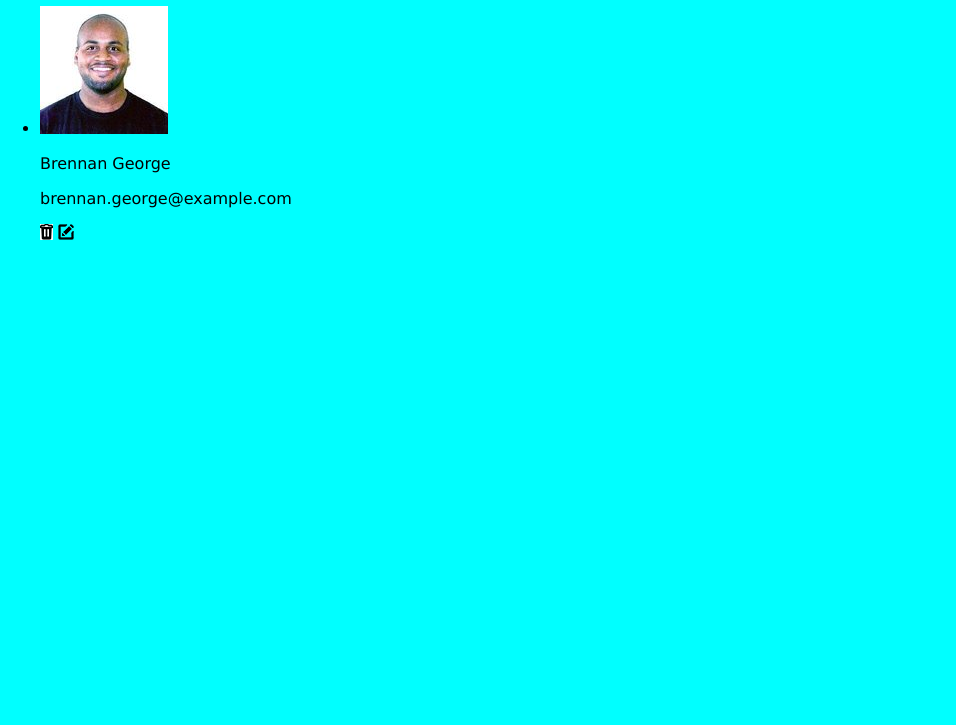
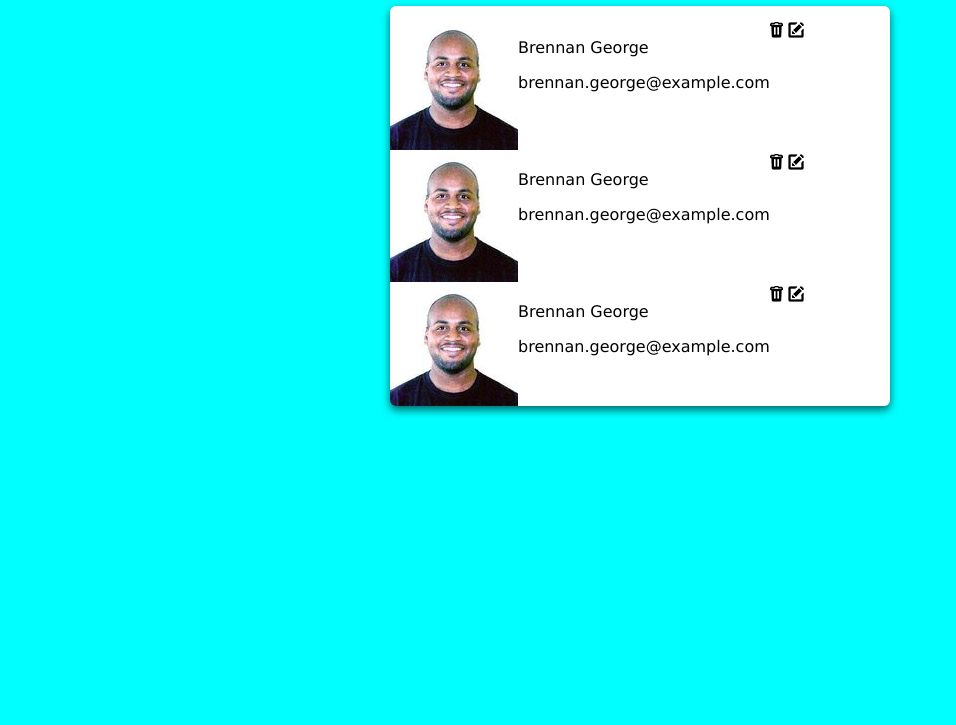
Before and after one commit to raposo-eng/contacts-list, a plain HTML site: page index.html in a window 1280 px wide. Shown: the part 75-800 px from the top of the page, without its empty margins (0-956 px from the left). Drawn offline with Linux system fonts and the light colour scheme.

Commit message:
add diplay wrapper e organizado bottons

```diff
--- a/estilo.css
+++ b/estilo.css
@@ -3,8 +3,34 @@ body {
     margin: 0;
     padding: 0;
     font-family: 'Lucida Sans', 'Lucida Sans Regular', 'Lucida Grande', 'Lucida Sans Unicode', Geneva, Verdana, sans-serif;
+
+    display: flex;
+    justify-content: center;
+    align-items: center;
+    flex-direction: column;
+    height: 100%;
 }
 
 .main-title {
     color: #385555;
 }
+
+.list-wrapper {
+    background-color: white;
+    width: 90%;
+    max-width: 500px;
+    max-height: 400px;
+    overflow-y: auto;
+    border-radius: 6px;
+    box-shadow: 0 4px 8px rgba(0, 0, 0, 0.6);
+}
+
+.list {
+    list-style-type: none;
+    padding: 0;
+}
+
+.list-item {
+    display: flex;
+
+}
--- a/index.html
+++ b/index.html
@@ -31,6 +31,86 @@
                     <a href="#"><img src="imagens/edit.png" alt="Editar"></a>
                 </div>
             </li>
+
+            <li class="list-item">
+                <div class="list-item__imagem">
+                    <img src="imagens/1.jpg" alt="Brennan George">
+                </div>
+
+                <div class="list-item__content">
+                    <p class="list-item__name">Brennan George</p>
+                    <p class="list-item__email">brennan.george@example.com</p>
+                </div>
+
+                <div class="list-item__action">
+                    <a href="#"><img src="imagens/delete.png" alt="Excluir"></a>
+                    <a href="#"><img src="imagens/edit.png" alt="Editar"></a>
+                </div>
+            </li>
+
+            <li class="list-item">
+                <div class="list-item__imagem">
+                    <img src="imagens/1.jpg" alt="Brennan George">
+                </div>
+
+                <div class="list-item__content">
+                    <p class="list-item__name">Brennan George</p>
+                    <p class="list-item__email">brennan.george@example.com</p>
+                </div>
+
+                <div class="list-item__action">
+                    <a href="#"><img src="imagens/delete.png" alt="Excluir"></a>
+                    <a href="#"><img src="imagens/edit.png" alt="Editar"></a>
+                </div>
+            </li>
+
+            <li class="list-item">
+                <div class="list-item__imagem">
+                    <img src="imagens/1.jpg" alt="Brennan George">
+                </div>
+
+                <div class="list-item__content">
+                    <p class="list-item__name">Brennan George</p>
+                    <p class="list-item__email">brennan.george@example.com</p>
+                </div>
+
+                <div class="list-item__action">
+                    <a href="#"><img src="imagens/delete.png" alt="Excluir"></a>
+                    <a href="#"><img src="imagens/edit.png" alt="Editar"></a>
+                </div>
+            </li>
+
+            <li class="list-item">
+                <div class="list-item__imagem">
+                    <img src="imagens/1.jpg" alt="Brennan George">
+                </div>
+
+                <div class="list-item__content">
+                    <p class="list-item__name">Brennan George</p>
+                    <p class="list-item__email">brennan.george@example.com</p>
+                </div>
+
+                <div class="list-item__action">
+                    <a href="#"><img src="imagens/delete.png" alt="Excluir"></a>
+                    <a href="#"><img src="imagens/edit.png" alt="Editar"></a>
+                </div>
+            </li>
+
+            <li class="list-item">
+                <div class="list-item__imagem">
+                    <img src="imagens/1.jpg" alt="Brennan George">
+                </div>
+
+                <div class="list-item__content">
+                    <p class="list-item__name">Brennan George</p>
+                    <p class="list-item__email">brennan.george@example.com</p>
+                </div>
+
+                <div class="list-item__action">
+                    <a href="#"><img src="imagens/delete.png" alt="Excluir"></a>
+                    <a href="#"><img src="imagens/edit.png" alt="Editar"></a>
+                </div>
+            </li>
         </ul>
     </div>
 
```
